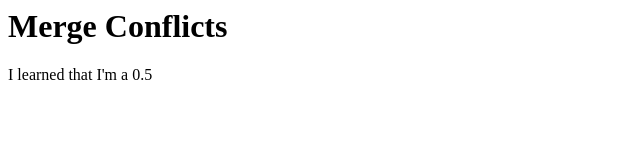
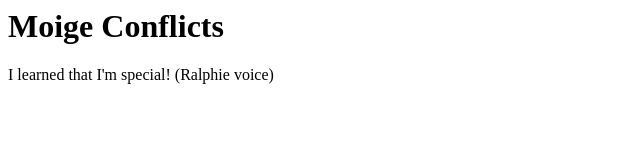
Before and after one commit to zanehmw/merge-conflicts, a plain HTML site: page index.html in a window 1280 px wide. Shown: the whole page, without its empty margins (0-640 px from the left). Drawn offline with Linux system fonts and the light colour scheme.

Commit message:
changed the top two

```diff
--- a/index.html
+++ b/index.html
@@ -1,2 +1,2 @@
-<h1>Merge Conflicts</h1>
-<p>I learned that I'm a 0.5</p>
+<h1>Moige Conflicts</h1>
+<p>I learned that I'm special! (Ralphie voice)</p>
```
